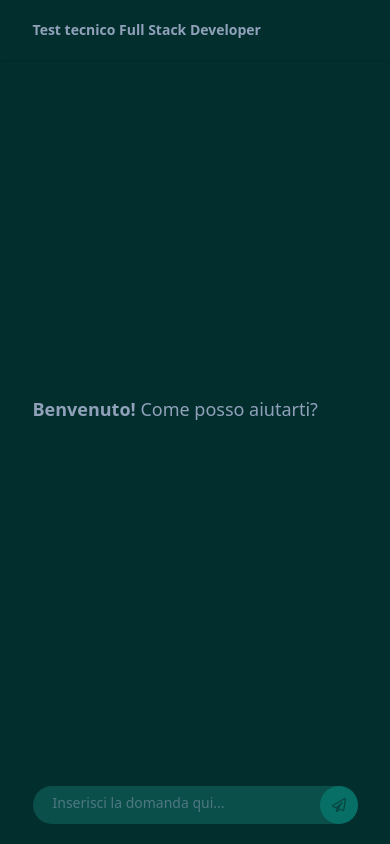
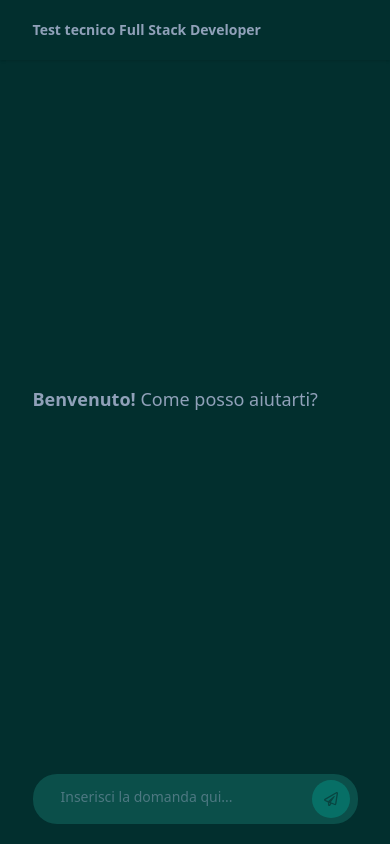
Before and after one commit to mattzone/test-fullstack-datapizza, a Next.js app in the folder frontend/: page / in a window 390 px wide. Built offline with nearby package versions, Linux system fonts and the light colour scheme.

Commit message:
comments

```diff
--- a/frontend/src/components/input.tsx
+++ b/frontend/src/components/input.tsx
@@ -1,24 +1,44 @@
-import { log } from "console";
 import React, { useEffect, useRef, useState } from "react";
 import { FaRegPaperPlane } from "react-icons/fa";
-import { FaXmark } from "react-icons/fa6";
 
 const Input = ({
   text,
   setText,
+  setHeight,
   sendQuery,
   containerRef,
   finishPrint,
 }: {
   text: string;
   setText: (text: string) => void;
+  setHeight: (text: number) => void;
   sendQuery: () => void;
   containerRef: React.RefObject<HTMLDivElement | null>;
   finishPrint: boolean;
 }) => {
   const [disableSend, setDisableSend] = useState(true);
   const textareaRef = useRef<HTMLTextAreaElement | null>(null);
+  const [clientWidth, setClientWidth] = useState(0);
+  const [clientHeight, setClientHeight] = useState(0);
 
+  // set the height when one of text, clientWidth or clientHeight change
+  useEffect(() => {
+    setHeightForPadding();
+  }, [text, clientWidth, clientHeight]);
+
+  /**
+   * setHeightForPadding
+   *
+   * Adjusts the height state based on the current height of the container.
+   *
+   */
+  function setHeightForPadding() {
+    setHeight(0);
+    const container = containerRef.current;
+    if (container) setHeight(container.clientHeight);
+  }
+
+  // Updates the height of the textarea based on the content when the content of the text change
   useEffect(() => {
     const textarea = textareaRef.current;
     if (textarea) {
@@ -28,11 +48,12 @@ const Input = ({
         window.getComputedStyle(textarea).lineHeight,
         10
       );
+
       const padding =
         parseInt(window.getComputedStyle(textarea).paddingTop, 10) +
         parseInt(window.getComputedStyle(textarea).paddingBottom, 10);
 
-      // Calcola l'altezza basata sul numero di righe e il padding
+      // calculate the height based on the content
       let height = Math.max(
         textarea.scrollHeight,
         textarea.clientHeight,
@@ -44,6 +65,20 @@ const Input = ({
     }
   }, [text]);
 
+  // Updates the client width and height states when the site is loaded.
+  useEffect(() => {
+    const handleResize = () => {
+      setClientWidth(window.innerWidth);
+      setClientHeight(window.innerHeight);
+    };
+
+    window.addEventListener("resize", handleResize);
+    return () => {
+      window.removeEventListener("resize", handleResize);
+    };
+  }, []);
+
+  // Updates the disableSend when the finishPrint or the text change
   useEffect(() => {
     setDisableSend(!(text && finishPrint));
   }, [finishPrint, text]);
@@ -53,7 +88,7 @@ const Input = ({
       className="sm:w-2/3 w-5/6 xl:w-2xl mx-auto fixed left-0 right-0 py-5 bottom-0 h-fit"
       ref={containerRef}
     >
-      <div className="flex sm:px-5 sm:py-5 rounded-3xl bg-teal-900 sm:text-base text-sm items-center">
+      <div className="flex sm:px-5 sm:py-5 px-2 py-1.5 rounded-3xl bg-teal-900 sm:text-base text-sm items-center">
         <textarea
           className="w-full text-slate-400 px-5 resize-none max-h-72 outline-0 pt-1.5"
           placeholder="Inserisci la domanda qui..."
--- a/frontend/src/pages/index.tsx
+++ b/frontend/src/pages/index.tsx
@@ -4,39 +4,26 @@ import Input from "@/components/input";
 import Navbar from "@/components/navbar";
 import Welcome from "@/components/welcome";
 import { History } from "@/interfaces/history";
-import { useEffect, useRef, useState } from "react";
+import { useRef, useState } from "react";
 import { ToastContainer, toast } from "react-toastify";
 
 export default function Home() {
   const [query, setQuery] = useState("");
   const [text, setText] = useState("");
   const [response, setResponse] = useState("");
-  const [height, setHeight] = useState(0);
   const [isLoading, setIsLoading] = useState(true);
   const [showWelcome, setShowWelcome] = useState(true);
   const [finishPrint, setFinishPrint] = useState(true);
   const [isFirst, setIsFirst] = useState(true);
   const [history, setHistory] = useState<Array<History>>([]);
   const containerRef = useRef<HTMLDivElement>(null);
-  const [clientWidth, setClientWidth] = useState(0);
-  const [clientHeight, setClientHeight] = useState(0);
+  const [height, setHeight] = useState(0);
 
-  useEffect(() => {
-    const handleResize = () => {
-      setClientWidth(window.innerWidth);
-      setClientHeight(window.innerHeight);
-    };
-
-    window.addEventListener("resize", handleResize);
-    return () => {
-      window.removeEventListener("resize", handleResize);
-    };
-  }, []);
-
-  useEffect(() => {
-    setHeightForPadding();
-  }, [clientWidth, clientHeight]);
-
+  /**
+   * sendQuery
+   *
+   * Sends a query to the server that generate a response.
+   */
   async function sendQuery() {
     setQuery("");
     setResponse("");
@@ -55,12 +42,15 @@ export default function Home() {
         res.json().then((json) => {
           setIsLoading(false);
 
+          // save the response
           let response = json["response"];
           setResponse(response);
           setText("");
 
+          // isFirst is used to avoid adding the firstquery and the response to the history
           if (isFirst) setIsFirst(false);
           else {
+            // if is not the first query Add the query and the response to the history
             let newHistory = history;
             newHistory.push({
               query: query,
@@ -72,28 +62,32 @@ export default function Home() {
         });
       })
       .catch((error) => {
+        // print the error in a toast
         showError(
           "Errore durante la generazione della risposta. Riprova più tardi."
         );
       });
   }
 
-  useEffect(() => {
-    setHeightForPadding();
-  }, [text]);
-
-  function setHeightForPadding() {
-    setHeight(0);
-    const container = containerRef.current;
-    if (container) setHeight(container.clientHeight);
-  }
-
+  /**
+   * showError
+   *
+   * Shows an error in a toast.
+   * @param {string} error The error to show.
+   */
   const showError = (error: string) => {
     toast.error(error, {
       className: "toast-error-container",
     });
   };
 
+  /**
+   * CloseButton
+   *
+   * A function that return React component that is used to close a toast.
+   * @param {{ closeToast: () => void }} props The props of the component.
+   * @returns {CloseBtn} The component.
+   */
   const CloseButton = ({ closeToast }: { closeToast: () => void }) => (
     <CloseBtn closeToast={closeToast} />
   );
@@ -105,6 +99,7 @@ export default function Home() {
     >
       <Navbar />
 
+      {/* when you enter in the page show welcome, insted of the chat */}
       {!showWelcome ? (
         <Chat
           query={query}
@@ -120,6 +115,7 @@ export default function Home() {
       <Input
         text={text}
         setText={setText}
+        setHeight={setHeight}
         sendQuery={sendQuery}
         containerRef={containerRef}
         finishPrint={finishPrint}
```
Also changed, not shown: 1 other file (tests, documents, lock files or other folders).
